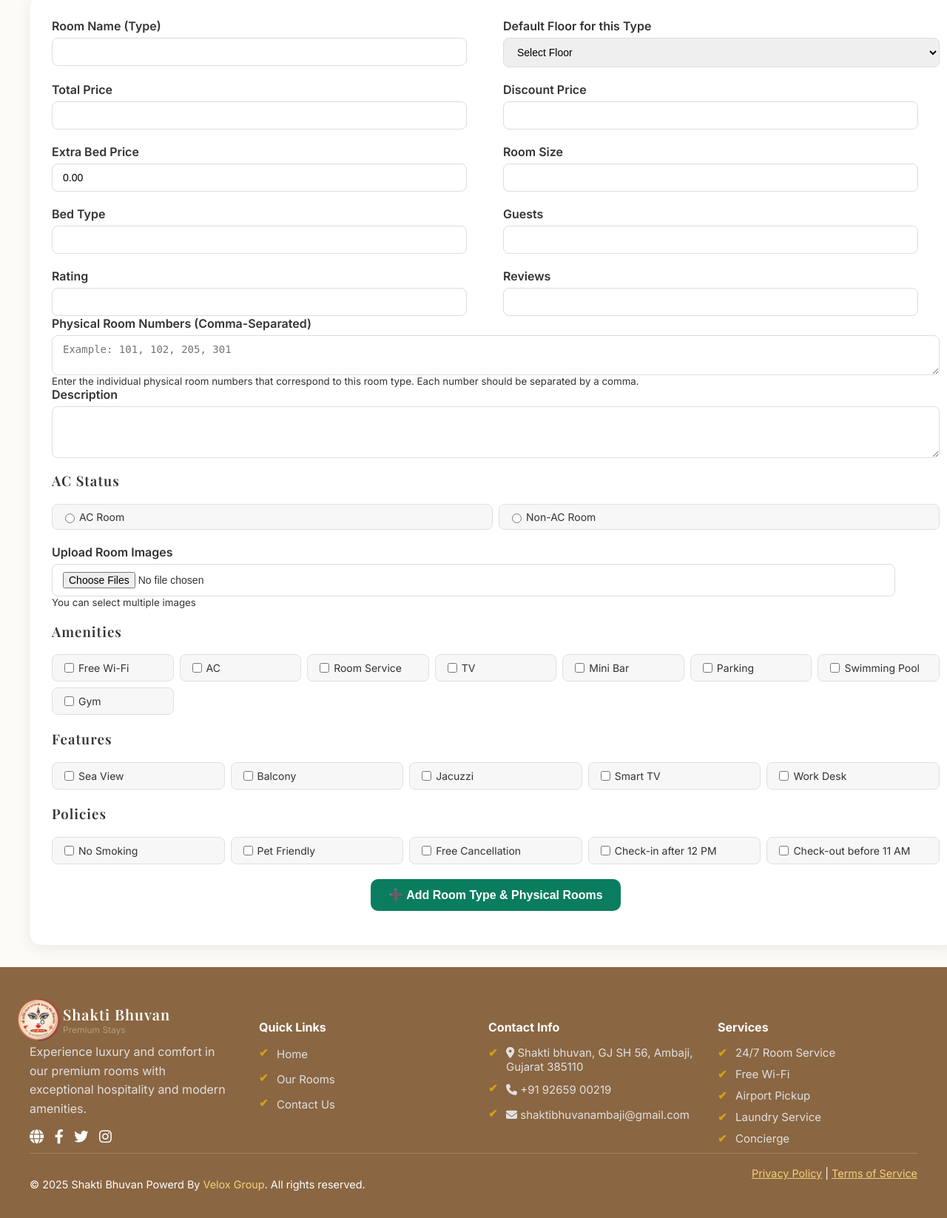
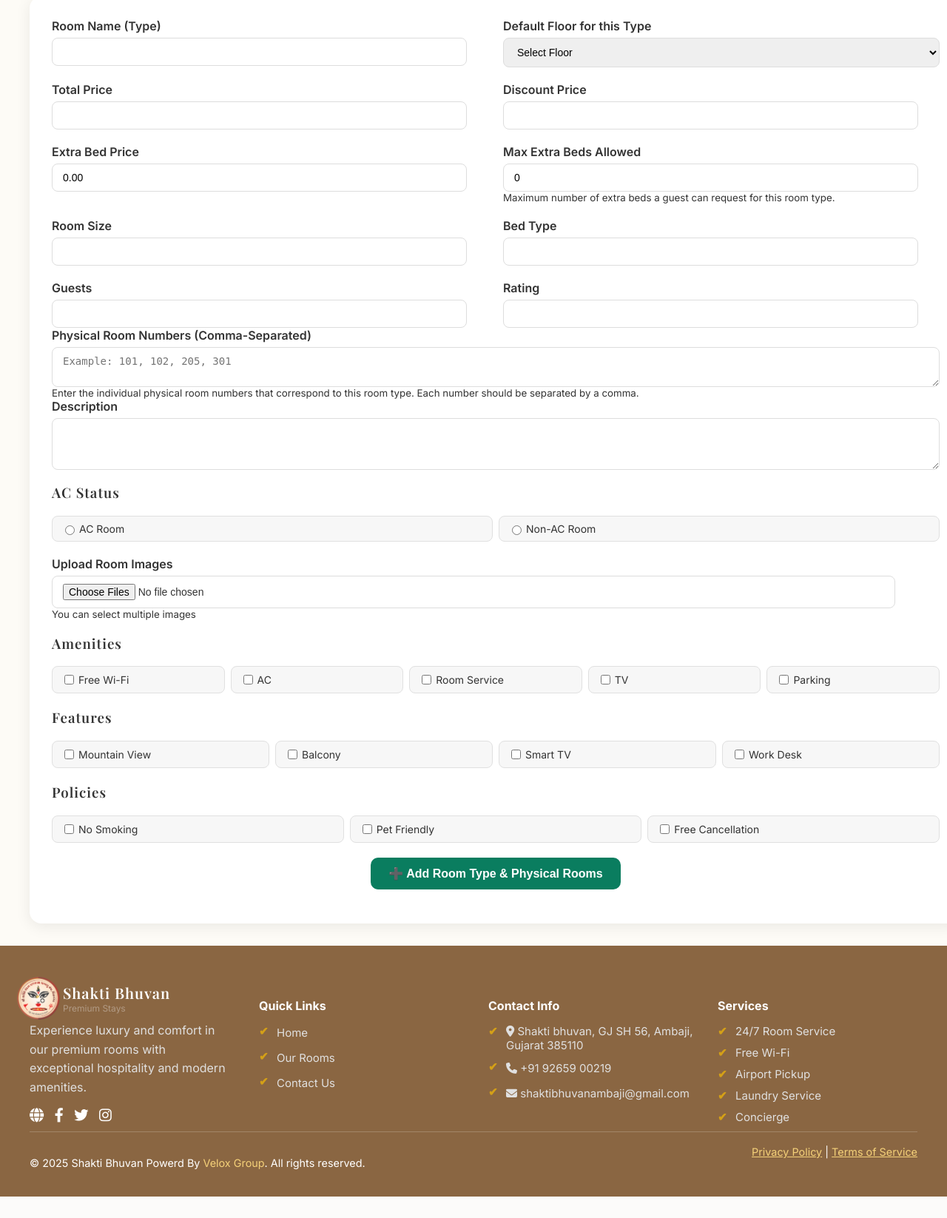
Before and after one commit to Herin27/shakti_bhuvan, a PHP site: page /admin_add_room.php in a window 1280 px wide. Shown: the part 173-1819 px from the top of the page at 74% size. After the commit the page ends 1790 px from the top, so only its background shows below. Run offline with PHP 8.4, Linux system fonts and the light colour scheme.

Commit message:
Refactor code structure for improved readability and maintainability

```diff
--- a/admin_add_room.php
+++ b/admin_add_room.php
@@ -13,6 +13,7 @@ if ($_SERVER['REQUEST_METHOD'] == 'POST') {
     $guests = $_POST['guests'];
     $rating = $_POST['rating'];
     $reviews = $_POST['reviews'];
+    $max_extra_beds = intval($_POST['max_extra_beds']);
 
     // --- NEW FIELDS ---
     $floor = $_POST['floor'];
@@ -71,10 +72,9 @@ if ($_SERVER['REQUEST_METHOD'] == 'POST') {
 
     // INSERT main room type data
     $sql_room = "INSERT INTO rooms
-        (name, description, price, discount_price, size, bed_type, guests, rating, reviews, image, amenities, features, policies, floor, extra_bed_price, ac_status)
+    (name, description, price, discount_price, size, bed_type, guests, rating, reviews, image, amenities, features, policies, floor, extra_bed_price, max_extra_beds, ac_status)
     VALUES
-        ('$name', '$description', '$price', '$discount_price', '$size', '$bed_type', '$guests', '$rating', '$reviews', '$images_str', '$amenities', '$features', '$policies', '$floor', '$extra_bed_price', '$ac_status')";
-
+    ('$name', '$description', '$price', '$discount_price', '$size', '$bed_type', '$guests', '$rating', '$reviews', '$images_str', '$amenities', '$features', '$policies', '$floor', '$extra_bed_price', '$max_extra_beds', '$ac_status')";
     if (mysqli_query($conn, $sql_room)) {
         $room_id = mysqli_insert_id($conn); // Get the ID of the newly inserted room type
         $success = true;
@@ -113,6 +113,7 @@ if ($_SERVER['REQUEST_METHOD'] == 'POST') {
 
 <!DOCTYPE html>
 <html lang="en">
+
 <head>
     <meta charset="UTF-8">
     <meta name="viewport" content="width=device-width, initial-scale=1.0">
@@ -126,9 +127,11 @@ if ($_SERVER['REQUEST_METHOD'] == 'POST') {
         align-items: center;
         margin-bottom: 20px;
     }
+
     .header-section .room-title {
         margin-bottom: 0;
     }
+
     .back-btn {
         display: inline-flex;
         align-items: center;
@@ -142,10 +145,12 @@ if ($_SERVER['REQUEST_METHOD'] == 'POST') {
         transition: background-color 0.2s, box-shadow 0.2s;
         border: 1px solid #ddd;
     }
+
     .back-btn:hover {
         background-color: #e6e6e6;
-        box-shadow: 0 2px 5px rgba(0,0,0,0.05);
+        box-shadow: 0 2px 5px rgba(0, 0, 0, 0.05);
     }
+
     .back-btn svg {
         margin-right: 8px;
         width: 20px;
@@ -161,6 +166,7 @@ if ($_SERVER['REQUEST_METHOD'] == 'POST') {
         border-radius: 50%;
         margin-right: 10px;
     }
+
     /* extra tweaks for form only */
     .container {
         max-width: 1200px;
@@ -168,28 +174,33 @@ if ($_SERVER['REQUEST_METHOD'] == 'POST') {
         padding: 0 15px;
         display: flow;
     }
+
     .form-card {
         background: #fff;
         border-radius: 16px;
         padding: 30px;
-        box-shadow: 0 4px 20px rgba(0,0,0,0.08);
+        box-shadow: 0 4px 20px rgba(0, 0, 0, 0.08);
         max-width: 1200px;
         width: 100%;
         margin: auto;
     }
+
     .form-grid {
         display: grid;
         grid-template-columns: 1fr 1fr;
         gap: 20px;
     }
+
     .form-group {
         display: flex;
         flex-direction: column;
     }
+
     .form-group label {
         font-weight: 600;
         margin-bottom: 6px;
     }
+
     .form-group input,
     .form-group textarea,
     .form-group select {
@@ -200,18 +211,23 @@ if ($_SERVER['REQUEST_METHOD'] == 'POST') {
         outline: none;
         transition: 0.2s;
     }
+
     .form-group input:focus,
     .form-group textarea:focus {
         border-color: #0a7d5f;
-        box-shadow: 0 0 0 2px rgba(10,125,95,0.15);
+        box-shadow: 0 0 0 2px rgba(10, 125, 95, 0.15);
     }
-    .checkbox-group, .radio-group {
+
+    .checkbox-group,
+    .radio-group {
         display: grid;
-        grid-template-columns: repeat(auto-fit,minmax(150px,1fr));
+        grid-template-columns: repeat(auto-fit, minmax(150px, 1fr));
         gap: 8px;
         margin: 10px 0 20px;
     }
-    .checkbox-group label, .radio-group label {
+
+    .checkbox-group label,
+    .radio-group label {
         background: #f7f7f7;
         padding: 8px 12px;
         border-radius: 8px;
@@ -221,9 +237,12 @@ if ($_SERVER['REQUEST_METHOD'] == 'POST') {
         display: flex;
         align-items: center;
     }
-    .checkbox-group input, .radio-group input {
+
+    .checkbox-group input,
+    .radio-group input {
         margin-right: 6px;
     }
+
     .submit-btn {
         background: #0a7d5f;
         color: #fff;
@@ -237,18 +256,23 @@ if ($_SERVER['REQUEST_METHOD'] == 'POST') {
         display: block;
         margin: 20px auto 0;
     }
+
     .submit-btn:hover {
         background: #05684c;
     }
     </style>
 </head>
+
 <body>
 
     <div class="container">
 
         <div class="header-section">
             <a href="admin_dashboard.php" class="back-btn">
-            <svg xmlns="http://www.w3.org/2000/svg" viewBox="0 0 24 24"><path d="M12.707 17.293l-5-5a1 1 0 010-1.414l5-5a1 1 0 111.414 1.414L9.414 12l4.707 4.707a1 1 0 01-1.414 1.414z"/></svg>
+                <svg xmlns="http://www.w3.org/2000/svg" viewBox="0 0 24 24">
+                    <path
+                        d="M12.707 17.293l-5-5a1 1 0 010-1.414l5-5a1 1 0 111.414 1.414L9.414 12l4.707 4.707a1 1 0 01-1.414 1.414z" />
+                </svg>
                 Back
             </a>
             <h1 class="room-title">Add New Room Type</h1>
@@ -291,6 +315,12 @@ if ($_SERVER['REQUEST_METHOD'] == 'POST') {
                     </div>
 
                     <div class="form-group">
+                        <label>Max Extra Beds Allowed</label>
+                        <input type="number" name="max_extra_beds" min="0" value="0" required>
+                        <small>Maximum number of extra beds a guest can request for this room type.</small>
+                    </div>
+
+                    <div class="form-group">
                         <label>Room Size</label>
                         <input type="text" name="size">
                     </div>
@@ -306,16 +336,14 @@ if ($_SERVER['REQUEST_METHOD'] == 'POST') {
                         <label>Rating</label>
                         <input type="number" name="rating" step="0.1" min="0" max="5">
                     </div>
-        <div class="form-group">
-          <label>Reviews</label>
-          <input type="number" name="reviews" min="0">
-        </div>
+
                 </div>
 
                 <div class="form-group" style="grid-column: 1 / -1;">
                     <label>Physical Room Numbers (Comma-Separated)</label>
                     <textarea name="room_numbers_list" rows="2" placeholder="Example: 101, 102, 205, 301"></textarea>
-        <small>Enter the individual physical room numbers that correspond to this room type. Each number should be separated by a comma.</small>
+                    <small>Enter the individual physical room numbers that correspond to this room type. Each number
+                        should be separated by a comma.</small>
                 </div>
 
                 <div class="form-group">
@@ -343,17 +371,17 @@ if ($_SERVER['REQUEST_METHOD'] == 'POST') {
                     <label><input type="checkbox" name="amenities[]" value="AC"> AC</label>
                     <label><input type="checkbox" name="amenities[]" value="Room Service"> Room Service</label>
                     <label><input type="checkbox" name="amenities[]" value="TV"> TV</label>
-        <label><input type="checkbox" name="amenities[]" value="Mini Bar"> Mini Bar</label>
+                    <!-- <label><input type="checkbox" name="amenities[]" value="Mini Bar"> Mini Bar</label> -->
                     <label><input type="checkbox" name="amenities[]" value="Parking"> Parking</label>
-        <label><input type="checkbox" name="amenities[]" value="Swimming Pool"> Swimming Pool</label>
-        <label><input type="checkbox" name="amenities[]" value="Gym"> Gym</label>
+                    <!-- <label><input type="checkbox" name="amenities[]" value="Swimming Pool"> Swimming Pool</label> -->
+                    <!-- <label><input type="checkbox" name="amenities[]" value="Gym"> Gym</label> -->
                 </div>
 
                 <h3>Features</h3>
                 <div class="checkbox-group">
-        <label><input type="checkbox" name="features[]" value="Sea View"> Sea View</label>
+                    <label><input type="checkbox" name="features[]" value="Sea View"> Mountain View</label>
                     <label><input type="checkbox" name="features[]" value="Balcony"> Balcony</label>
-        <label><input type="checkbox" name="features[]" value="Jacuzzi"> Jacuzzi</label>
+                    <!-- <label><input type="checkbox" name="features[]" value="Jacuzzi"> Jacuzzi</label> -->
                     <label><input type="checkbox" name="features[]" value="Smart TV"> Smart TV</label>
                     <label><input type="checkbox" name="features[]" value="Work Desk"> Work Desk</label>
                 </div>
@@ -363,8 +391,7 @@ if ($_SERVER['REQUEST_METHOD'] == 'POST') {
                     <label><input type="checkbox" name="policies[]" value="No Smoking"> No Smoking</label>
                     <label><input type="checkbox" name="policies[]" value="Pet Friendly"> Pet Friendly</label>
                     <label><input type="checkbox" name="policies[]" value="Free Cancellation"> Free Cancellation</label>
-        <label><input type="checkbox" name="policies[]" value="Check-in after 12 PM"> Check-in after 12 PM</label>
-        <label><input type="checkbox" name="policies[]" value="Check-out before 11 AM"> Check-out before 11 AM</label>
+
                 </div>
 
                 <button type="submit" class="submit-btn">➕ Add Room Type & Physical Rooms</button>
@@ -375,6 +402,39 @@ if ($_SERVER['REQUEST_METHOD'] == 'POST') {
     <?php
 include 'footer.php';
 ?>
+    <script>
+    document.querySelector('form').addEventListener('submit', function(e) {
+        e.preventDefault(); // પેજ રીલોડ થતું અટકાવશે
 
+        const formData = new FormData(this);
+        const submitBtn = document.querySelector('.submit-btn');
+
+        // બટન ડિસેબલ કરો જેથી વારંવાર ક્લિક ના થાય
+        submitBtn.disabled = true;
+        submitBtn.innerText = "Processing...";
+
+        fetch('backend_add_room.php', {
+                method: 'POST',
+                body: formData
+            })
+            .then(response => response.json())
+            .then(data => {
+                if (data.status === 'success') {
+                    alert(data.message);
+                    window.location.href = 'admin_dashboard.php';
+                } else {
+                    alert("Error: " + data.message);
+                    submitBtn.disabled = false;
+                    submitBtn.innerText = "➕ Add Room Type & Physical Rooms";
+                }
+            })
+            .catch(error => {
+                console.error('Error:', error);
+                alert("Something went wrong!");
+                submitBtn.disabled = false;
+            });
+    });
+    </script>
 </body>
+
 </html>
```
Also changed, not shown: uploads/1766380882_0_DSC06391.JPG (added), uploads/1766380882_1_DSC06390.JPG (added), uploads/1766381397_0.jpg (added), uploads/1766381418_0.jpg (added). Lines whose indentation alone changed are shown as unchanged.
